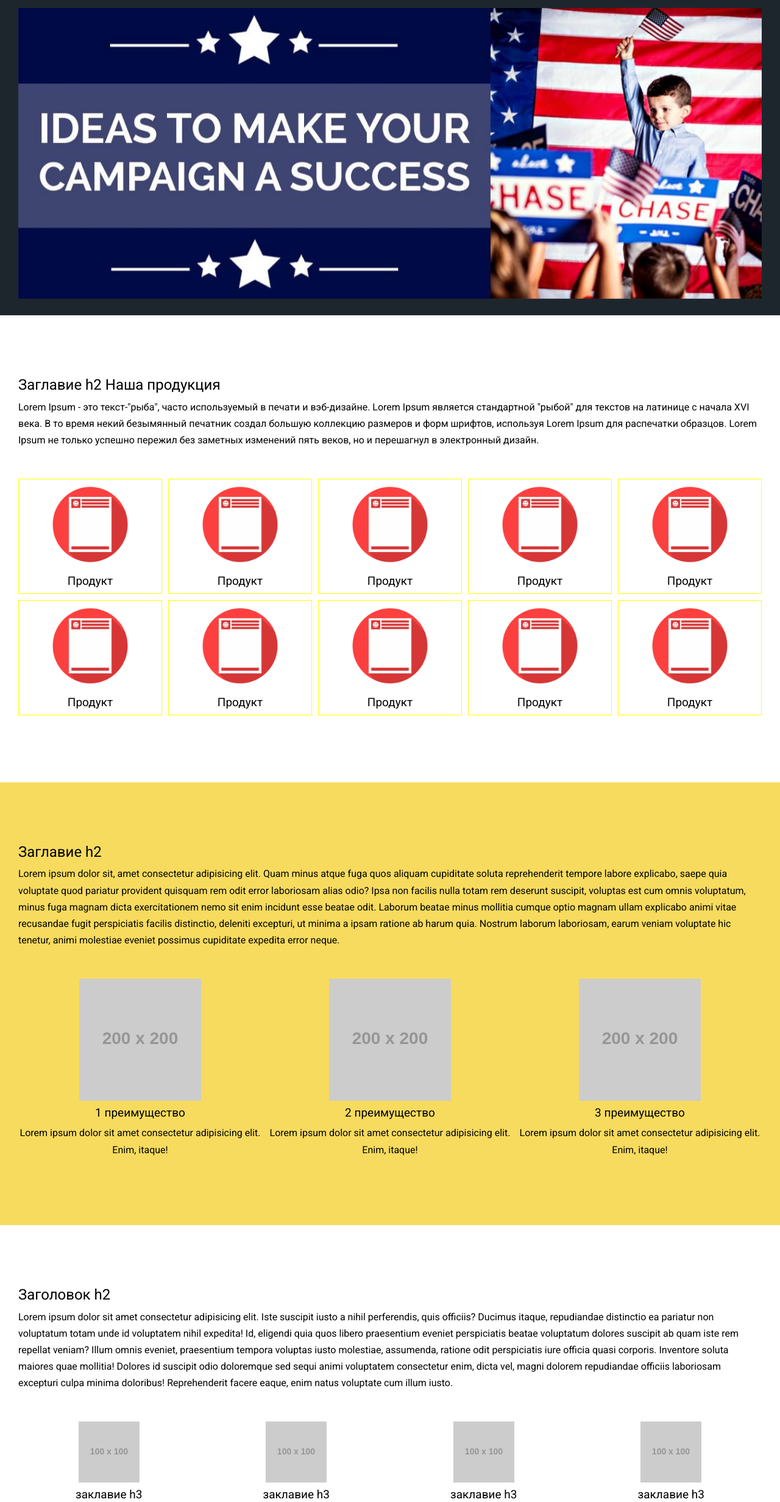
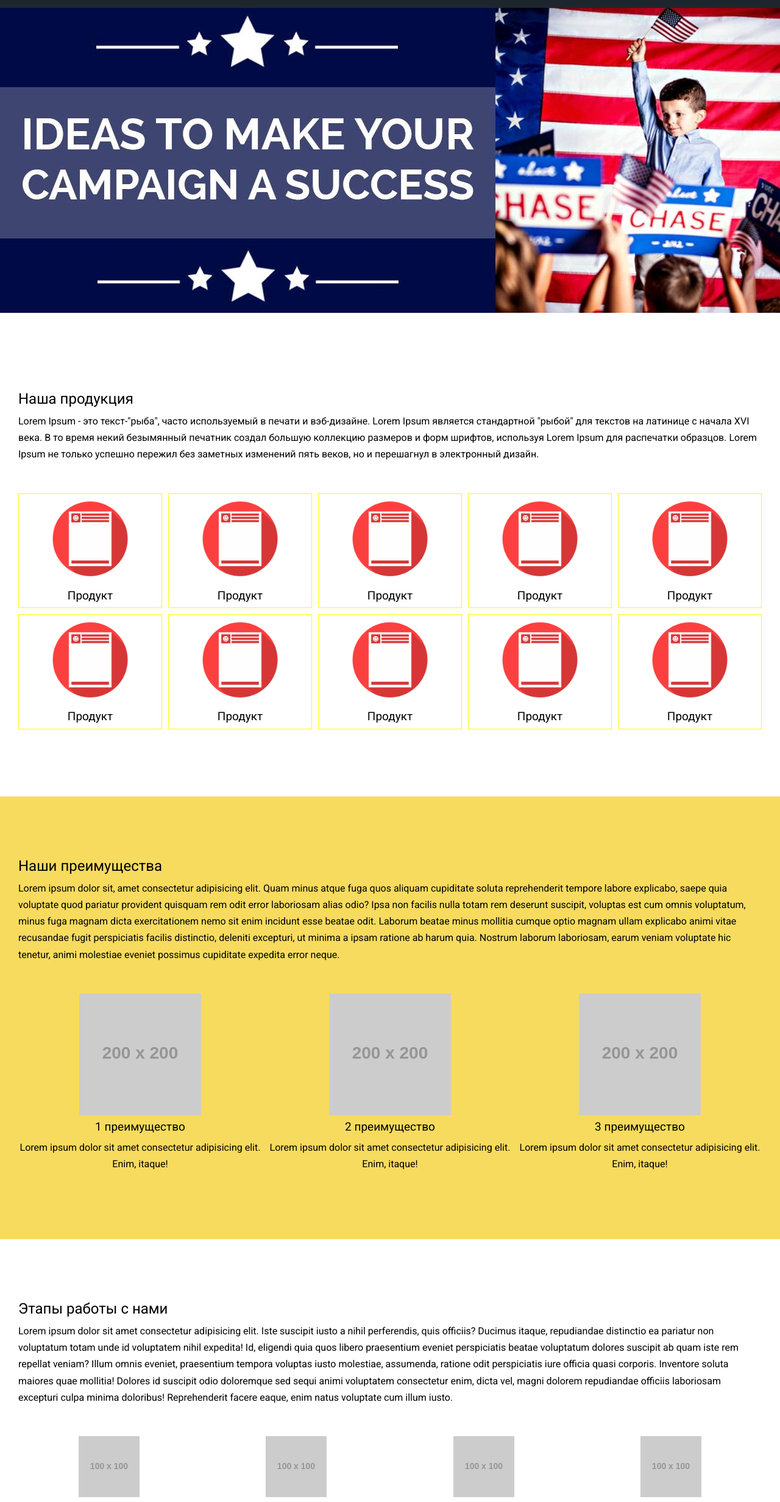
Before and after one commit to Shendrik/realy.loc, a plain HTML site: page src/index.html in a window 1280 px wide. Shown: the part 90-2553 px from the top of the page at 61% size. Drawn offline with nearby package versions, Linux system fonts and the light colour scheme; placeholder pictures from the web are drawn by us.

Commit message:
update slider

```diff
--- a/src/index.html
+++ b/src/index.html
@@ -133,6 +133,10 @@
                 </ul>
               </nav>
             </div>
+
+          </div>
+
+          </section>
           <div id="slider_container" class="owl-carousel">
 
               <img src="img/banners/banner1.jpg" alt="34">
@@ -140,16 +144,13 @@
               <!-- <img src="http://dummyimage.com/1280x500" alt="">
               <img src="http://dummyimage.com/1280x500" alt="">  -->
             </div>
-          </div>
-
-
-          </section>
         </header>
 
         <main>
-          <section class="product">
-            <div class="wrapper">
-              <h2>Заглавие h2 Наша продукция</h2>
+          <div class="product">
+          <section class="wrapper">
+
+              <h2>Наша продукция</h2>
 
 
               <p>Lorem Ipsum - это текст-"рыба", часто используемый в печати и вэб-дизайне. Lorem Ipsum является стандартной "рыбой" для текстов на латинице с
@@ -209,12 +210,12 @@
 
 
                 </ul>
+              </section>
             </div>
-          </section>
 
-          <section class="wrapper-bkg">
-            <div class="wrapper">
-              <h2>Заглавие h2</h2>
+            <div class="wrapper-bkg">
+              <section class="wrapper">
+              <h2>Наши преимущества</h2>
               <p>Lorem ipsum dolor sit, amet consectetur adipisicing elit. Quam minus atque fuga quos aliquam cupiditate soluta reprehenderit tempore labore explicabo, saepe quia voluptate quod pariatur provident quisquam rem odit error laboriosam alias odio? Ipsa non facilis nulla totam rem deserunt suscipit, voluptas est cum omnis voluptatum, minus fuga magnam dicta exercitationem nemo sit enim incidunt esse beatae odit. Laborum beatae minus mollitia cumque optio magnam ullam explicabo animi vitae recusandae fugit perspiciatis facilis distinctio, deleniti excepturi, ut minima a ipsam ratione ab harum quia. Nostrum laborum laboriosam, earum veniam voluptate hic tenetur, animi molestiae eveniet possimus cupiditate expedita error neque.</p>
               <ul class="advantage">
                   <li>
@@ -237,28 +238,32 @@
                   </li>
               </ul>
 
+            </section>
+
           </div>
 
-          </section>
 
-          <section class="stages-of-work">
-            <div class="wrapper">
-              <h2>Заголовок h2</h2>
+
+          <div class="stages-of-work">
+
+            <section class="wrapper">
+
+              <h2>Этапы работы с нами</h2>
               <p>Lorem ipsum dolor sit amet consectetur adipisicing elit. Iste suscipit iusto a nihil perferendis, quis officiis? Ducimus itaque, repudiandae distinctio ea pariatur non voluptatum totam unde id voluptatem nihil expedita! Id, eligendi quia quos libero praesentium eveniet perspiciatis beatae voluptatum dolores suscipit ab quam iste rem repellat veniam? Illum omnis eveniet, praesentium tempora voluptas iusto molestiae, assumenda, ratione odit perspiciatis iure officia quasi corporis. Inventore soluta maiores quae mollitia! Dolores id suscipit odio doloremque sed sequi animi voluptatem consectetur enim, dicta vel, magni dolorem repudiandae officiis laboriosam excepturi culpa minima doloribus! Reprehenderit facere eaque, enim natus voluptate cum illum iusto.</p>
               <ul class="stages-list">
                 <li>
                   <img src="http://dummyimage.com/100" alt="">
-                  <h3>заклавие h3</h3>
+                  <h3>заглавие h3</h3>
                   <p>Lorem ipsum dolor sit amet consectetur adipisicing.</p>
                 </li>
                 <li>
                   <img src="http://dummyimage.com/100" alt="">
-                  <h3>заклавие h3</h3>
+                  <h3>заглавие h3</h3>
                   <p>Lorem ipsum dolor sit amet consectetur adipisicing.</p>
                 </li>
                 <li>
                   <img src="http://dummyimage.com/100" alt="">
-                  <h3>заклавие h3</h3>
+                  <h3>заглавие h3</h3>
                   <p>Lorem ipsum dolor sit amet consectetur adipisicing.</p>
                 </li>
                 <li>
@@ -267,19 +272,29 @@
                   <p>Lorem ipsum dolor sit amet consectetur adipisicing.</p>
                 </li>
               </ul>
+            </section>
+          </div>
+
+
+
+          <div class="wrapper-bkg reviews">
+            <section class="wrapper">
+              <h2>Отзывы клиентов</h2>
+              <p>Lorem ipsum dolor sit amet, consectetur adipisicing elit. Expedita, magni laborum. Adipisci, rerum non voluptatum nostrum itaque eligendi nisi libero aliquam consequatur eveniet, consectetur dignissimos minima dolore. Nemo ipsum aut repellendus eum nesciunt atque pariatur quia. Minus, eaque perferendis eum ad aliquam rem nobis quaerat hic, soluta in beatae vel ut. Id repudiandae dolorem necessitatibus molestiae, recusandae sed laborum deserunt! Quidem temporibus voluptas hic, beatae asperiores explicabo, veritatis porro accusantium corporis in eius maiores velit vel eaque pariatur dolor, totam consequuntur animi quaerat aperiam ea tenetur? Maxime voluptate sequi omnis eaque culpa soluta quia ducimus, autem sapiente nihil cumque, unde, fugiat quas ad eius aut molestiae! Obcaecati officia excepturi sapiente quae. Facere quo, dolor molestiae ducimus obcaecati aspernatur aut omnis repellendus eos fugit atque. Ratione at consequuntur dolore vero, assumenda laudantium eos labore voluptas odio, aliquam, perspiciatis necessitatibus sunt nisi debitis. Ipsum reprehenderit magnam a itaque est tenetur repellat voluptate.</p>
+              <div id="slider_reviews" class="owl-carousel">
+
+                  <div>1. Lorem ipsum dolor sit amet, consectetur adipisicing elit. Laboriosam, esse.</div>
+                  <div>2. Lorem ipsum dolor sit amet, consectetur adipisicing elit. Laboriosam, esse.</div>
+                  <div>3. Lorem ipsum dolor sit amet, consectetur adipisicing elit. Laboriosam, esse.</div>
+                  <div>4. Lorem ipsum dolor sit amet, consectetur adipisicing elit. Laboriosam, esse.</div>
+
                 </div>
             </section>
+          </div>
 
-          <section class="wrapper-bkg reviews">
           <div class="wrapper">
-              <h2>Заглавие h2</h2>
-              <p>Lorem ipsum dolor sit amet, consectetur adipisicing elit. Expedita, magni laborum. Adipisci, rerum non voluptatum nostrum itaque eligendi nisi libero aliquam consequatur eveniet, consectetur dignissimos minima dolore. Nemo ipsum aut repellendus eum nesciunt atque pariatur quia. Minus, eaque perferendis eum ad aliquam rem nobis quaerat hic, soluta in beatae vel ut. Id repudiandae dolorem necessitatibus molestiae, recusandae sed laborum deserunt! Quidem temporibus voluptas hic, beatae asperiores explicabo, veritatis porro accusantium corporis in eius maiores velit vel eaque pariatur dolor, totam consequuntur animi quaerat aperiam ea tenetur? Maxime voluptate sequi omnis eaque culpa soluta quia ducimus, autem sapiente nihil cumque, unde, fugiat quas ad eius aut molestiae! Obcaecati officia excepturi sapiente quae. Facere quo, dolor molestiae ducimus obcaecati aspernatur aut omnis repellendus eos fugit atque. Ratione at consequuntur dolore vero, assumenda laudantium eos labore voluptas odio, aliquam, perspiciatis necessitatibus sunt nisi debitis. Ipsum reprehenderit magnam a itaque est tenetur repellat voluptate.</p>
-            </div>
-          </section>
-
           <section class="partners">
-            <div class="wrapper">
-              <h2>Заглавие h2</h2>
+              <h2>С нами работают</h2>
               <p>Lorem ipsum dolor sit amet consectetur adipisicing elit. Minus, praesentium eius in neque tempora a ea nihil porro ut atque id fugiat animi odio ipsam, soluta veritatis nisi, totam optio adipisci vel facilis laudantium vero velit voluptas? Laudantium, atque voluptatum sed molestias tempora officiis quasi veritatis, provident autem corporis, amet odio. Id temporibus, rem veniam inventore excepturi aspernatur molestias officiis praesentium sed ipsa officia, recusandae debitis facere. Quae, consectetur? Distinctio repellat, tempora nemo dolores tenetur deleniti sint voluptatum cumque, eligendi illum qui voluptatibus atque officia rerum quo nihil cupiditate consequatur numquam possimus facilis ipsa voluptates veritatis rem temporibus. Suscipit, dolorum.</p>
               <div id="slider_partners" class="owl-carousel">
 
@@ -293,9 +308,8 @@
                 <img src="img/banners/banner2.jpg" alt="3434">
 
               </div>
+          </section>
         </div>
-          </section>
-
         </main>
 
         <footer class="footer-bkg">
--- a/src/js/main.js
+++ b/src/js/main.js
@@ -23,8 +23,10 @@
                 autoplay:true,
                 items:1,
                 dots:true,
-                autoplayTimeout:2000,
+                dotsEach:true,
+                autoplayTimeout:3000,
                 singleItem:true,
+                loop:true,
 
             });
 
@@ -32,12 +34,48 @@
             $("#slider_partners").owlCarousel({
 
                 autoplay:true,
-                items:4,
-                nav:true,
-                autoplayTimeout:2000,
+                items:1,
+                // nav:true,
+                // dots:true,
+                autoplayTimeout:3000,
                 singleItem:true,
+                loop:true,
+                responsiveClass:true,
+                responsive:{
+                    320:{
+                        items:1
+                    },
+                    390:{
+                        items:2
+                    },
+                    720:{
+                        items:3
+                    },
+                    992:{
+                        items:4
+                    }
+                }
 
             });
 
 
+            $("#slider_reviews").owlCarousel({
+
+                autoplay:true,
+                items:1,
+                // nav:true,
+                // dots:true,
+                autoplayTimeout:7000,
+                singleItem:true,
+                loop:true,
+
+
+
+            });
+
+
+
+
+
+
         });
--- a/src/precss/styles.less
+++ b/src/precss/styles.less
@@ -181,6 +181,10 @@ section {
     .size-xxs(24);
 }
 
+#slider_partners, #slider_reviews {
+    margin-top: 30px;
+}
+
 .footer-bkg {
     width: 100%;
     padding: 50px 0;
@@ -263,8 +267,8 @@ nav li a:hover{background:#2C3E50}
 nav li ul{display:none}
 nav li:hover ul{display:inline}
 nav li li{float:none}
-nav .dropdown ul{position:absolute;left:0;top:100%;background:rgb(180, 59, 59);padding:10px 0;border-bottom:3px solid #34495e}
-nav .dropdown li{white-space:nowrap}
+nav .dropdown ul{position:absolute;left:0;top:100%;background:rgb(180, 59, 59);padding:10px 0;border-bottom:3px solid #34495e;z-index: 10}
+nav .dropdown li{white-space:nowrap;z-index: 10}
 nav .dropdown li a{padding:10px 35px;font-size:13px;min-width:200px}
 nav .mega-dropdown{width:100%;position:absolute;top:100%;left:0;background:#fff;overflow:hidden;padding:20px 35px;border-bottom:3px solid #34495e}
 nav li li a{float:none;color:#333;display:block;padding:8px 10px;border-radius:3px;font-size:13px}
```
Also changed, not shown: src/css/styles.css, 1 other file. Lines whose indentation alone changed are shown as unchanged.
